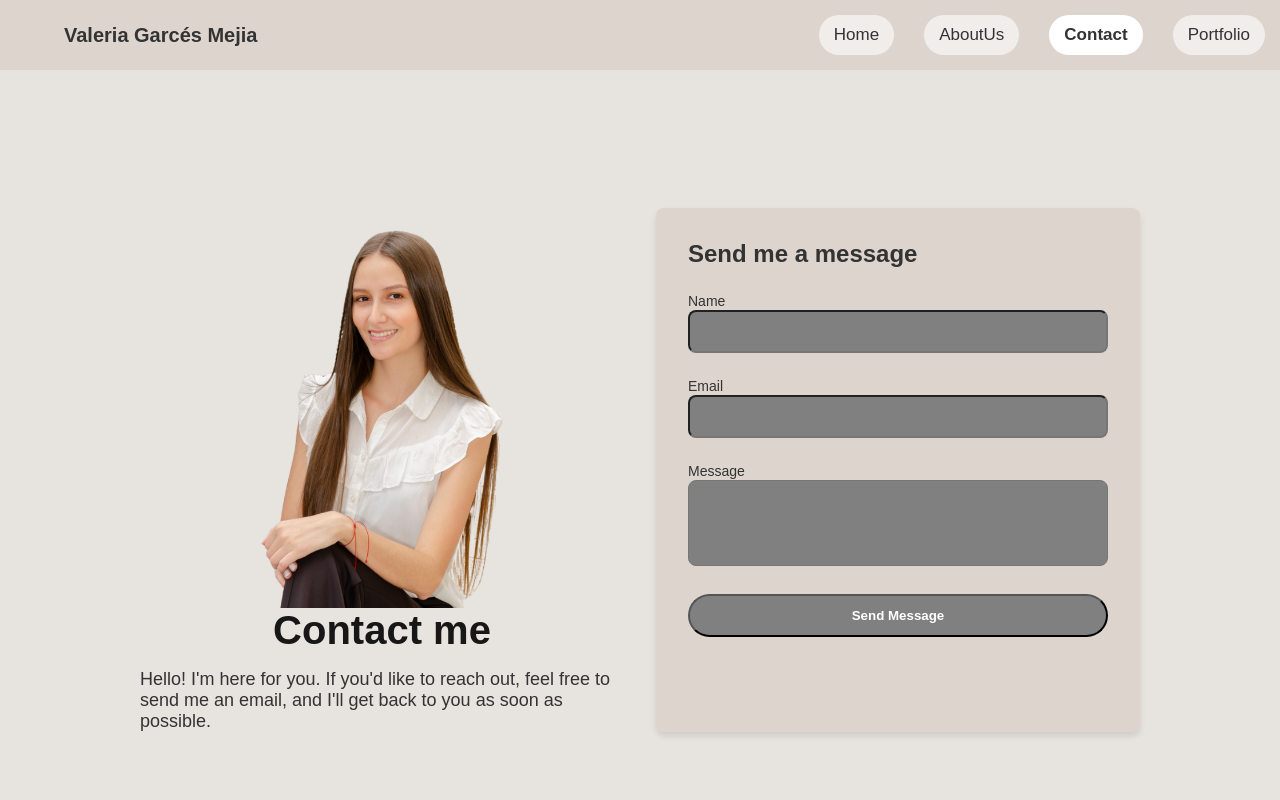
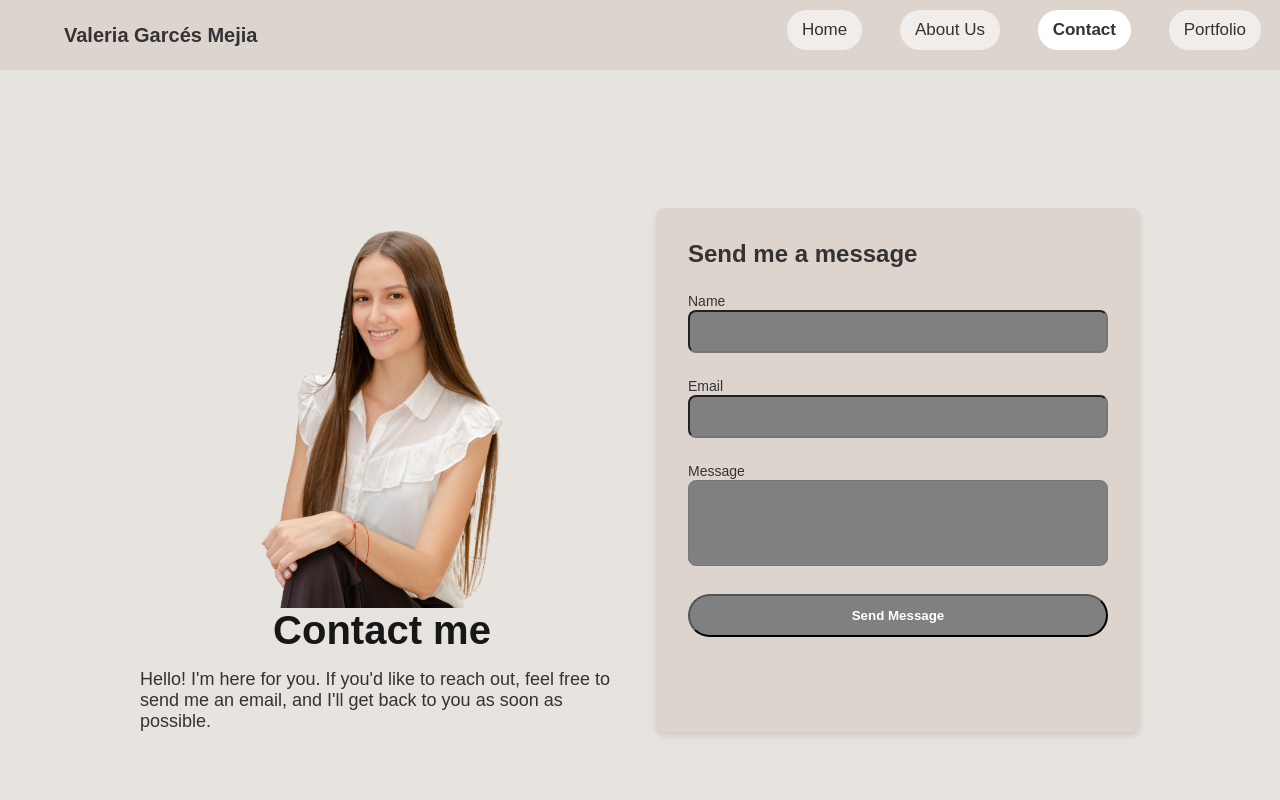
Before and after one commit to JuanAmezquitaAgredo/personal_web, a Next.js app: page /contact in a window 1280 px wide. Shown: the top 800 px of the page. Built offline with nearby package versions, Linux system fonts and the light colour scheme.

Commit message:
create hamburguer

```diff
--- a/src/ui/molecules/buttons_navbar.tsx
+++ b/src/ui/molecules/buttons_navbar.tsx
@@ -1,11 +1,12 @@
 import styled from 'styled-components';
 import Link from 'next/link';
-import Colors from "../colors/colors";
+import Colors from '../colors/colors';
 import { usePathname } from 'next/navigation';
+import { useState, useEffect } from 'react';
 
 const list = [
   { name: 'Home', path: '/' },
-  { name: 'AboutUs', path: '/about' },
+  { name: 'About Us', path: '/about' },
   { name: 'Contact', path: '/contact' },
   { name: 'Portfolio', path: '/portfolio' },
 ];
@@ -16,14 +17,16 @@ interface ButtonProps {
 
 const Button = styled.button<ButtonProps>`
   background-color: ${(props) => (props.$active ? 'white' : 'rgba(255, 255, 255, 0.6)')};
-  color: ${(props) => (props.$active ? Colors.textBlack : Colors.textBlack)};
+  color: ${Colors.textBlack};
   font-size: 17px;
   font-weight: ${(props) => (props.$active ? 'bold' : 'normal')};
   border: none;
   padding: 10px 15px;
-  margin: 0 15px;
+  margin: 10px 0;
   border-radius: 50px;
   cursor: pointer;
+  width: 100%;
+  text-align: left;
 
   &:hover {
     font-size: large;
@@ -32,23 +35,95 @@ const Button = styled.button<ButtonProps>`
 `;
 
 const ButtonContainer = styled.div`
-  width: 50%;
+  width: 40vw;
   display: flex;
-  justify-content: end;
-  align-items: center;
-  flex-wrap: wrap;
+  justify-content: space-around;
+
+  @media (max-width: 1000px) {
+    display: none;
+  }
+`;
+
+const MobileMenu = styled.div<{ open: boolean }>`
+  position: fixed;
+  top: 0;
+  right: ${(props) => (props.open ? '0' : '-100%')};
+  width: 200px;
+  height: 100vh;
+  background-color: ${Colors.primary};
+  display: flex;
+  flex-direction: column;
+  align-items: flex-start;
+  padding: 20px;
+  transition: right 0.3s ease-in-out;
+  box-shadow: ${(props) => (props.open ? '-5px 0 15px rgba(0,0,0,0.3)' : 'none')};
+`;
+
+const Hamburger = styled.div`
+  padding: 2%;
+  display: none;
+  flex-direction: column;
+  cursor: pointer;
+
+  @media (max-width: 1000px) {
+    display: flex;
+  }
+
+  div {
+    width: 30px;
+    height: 4px;
+    background-color: ${Colors.textBlack};
+    margin: 5px;
+    transition: all 0.3s ease;
+  }
 `;
 
 export default function ButtonsNavigation() {
   const path = usePathname();
+  const [menuOpen, setMenuOpen] = useState(false);
+
+  const toggleMenu = () => setMenuOpen(!menuOpen);
+  const closeMenu = () => setMenuOpen(false);
+
+  useEffect(() => {
+    const handleClickOutside = (event: MouseEvent) => {
+      if ((event.target as HTMLElement).closest('#mobile-menu') === null && (event.target as HTMLElement).closest('#hamburger') === null) {
+        closeMenu();
+      }
+    };
+
+    if (menuOpen) {
+      document.addEventListener('click', handleClickOutside);
+    } else {
+      document.removeEventListener('click', handleClickOutside);
+    }
+
+    return () => document.removeEventListener('click', handleClickOutside);
+  }, [menuOpen]);
 
   return (
+    <>
       <ButtonContainer>
         {list.map((button, index) => (
-        <Link key={index} href={button.path}>
+          <Link key={index} href={button.path} passHref>
             <Button $active={path === button.path}>{button.name}</Button>
           </Link>
         ))}
       </ButtonContainer>
+
+      <Hamburger id="hamburger" onClick={toggleMenu}>
+        <div></div>
+        <div></div>
+        <div></div>
+      </Hamburger>
+
+      <MobileMenu id="mobile-menu" open={menuOpen}>
+        {list.map((button, index) => (
+          <Link key={index} href={button.path} passHref>
+            <Button $active={path === button.path} onClick={closeMenu}>{button.name}</Button>
+          </Link>
+        ))}
+      </MobileMenu>
+    </>
   );
 }
--- a/src/ui/organisms/navbar.tsx
+++ b/src/ui/organisms/navbar.tsx
@@ -5,9 +5,11 @@ import styled from "styled-components";
 import Colors from "../colors/colors";
 
 const NavbarComponent = styled.nav`
+    width: 100%;
     background-color: ${Colors.primary};
     height: 70px;
     display: flex;
+    justify-content: space-between;
 `;
 
 const TitleComponent = styled.div`
```
Lines whose indentation alone changed are shown as unchanged.
